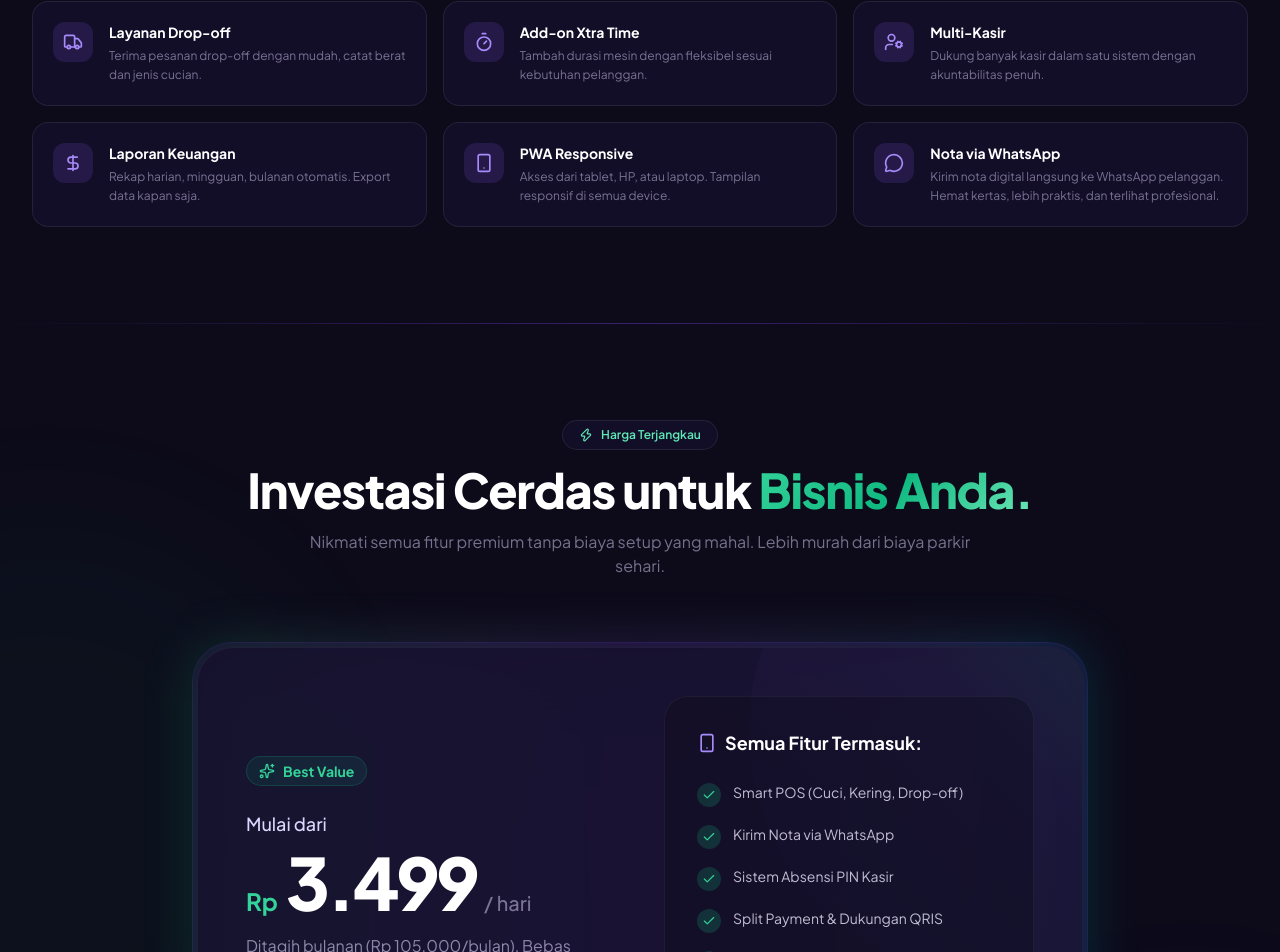
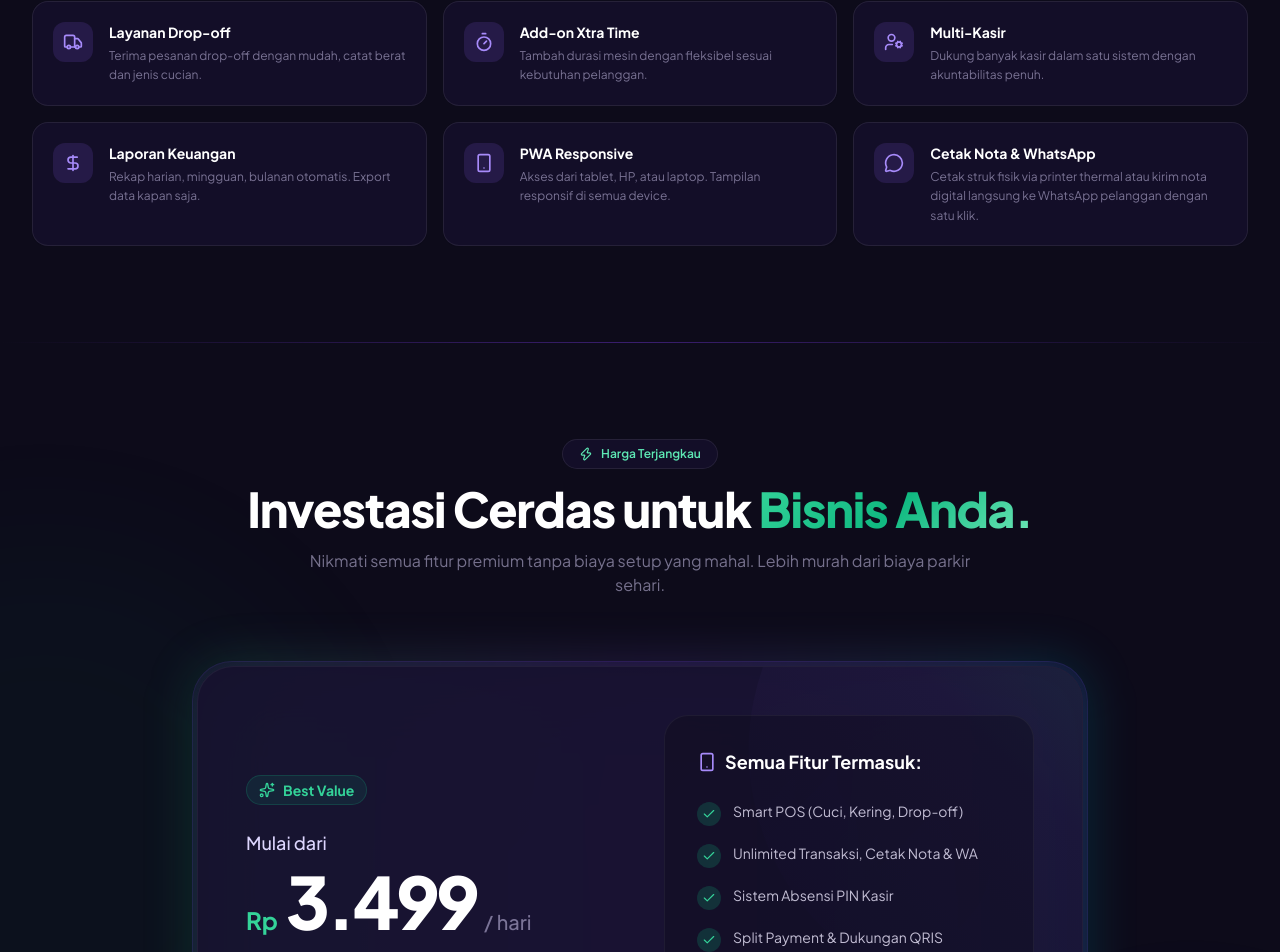
Before and after one commit to muhammadwaskito25/laundrymate-landing., a Next.js app: page / in a window 1280 px wide. Shown: the part 4430-5382 px from the top of the page. Built offline with nearby package versions, Linux system fonts and the light colour scheme.

Commit message:
feat: keep thermal print receipt feature alongside whatsapp

```diff
--- a/src/components/AdditionalFeatures.tsx
+++ b/src/components/AdditionalFeatures.tsx
@@ -64,8 +64,8 @@ const moreFeatures = [
   },
   {
     icon: MessageCircle,
-    title: "Nota via WhatsApp",
-    desc: "Kirim nota digital langsung ke WhatsApp pelanggan. Hemat kertas, lebih praktis, dan terlihat profesional.",
+    title: "Cetak Nota & WhatsApp",
+    desc: "Cetak struk fisik via printer thermal atau kirim nota digital langsung ke WhatsApp pelanggan dengan satu klik.",
   },
 ];
 
--- a/src/components/Pricing.tsx
+++ b/src/components/Pricing.tsx
@@ -91,7 +91,7 @@ export default function Pricing() {
                   <ul className="space-y-4">
                     {[
                       "Smart POS (Cuci, Kering, Drop-off)",
-                      "Kirim Nota via WhatsApp",
+                      "Unlimited Transaksi, Cetak Nota & WA",
                       "Sistem Absensi PIN Kasir",
                       "Split Payment & Dukungan QRIS",
                       "Mode Offline-First Auto Sync",
```
